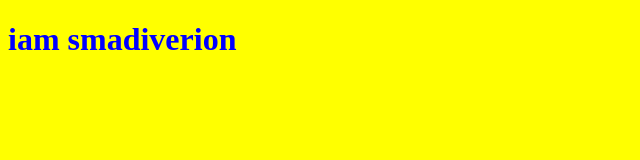
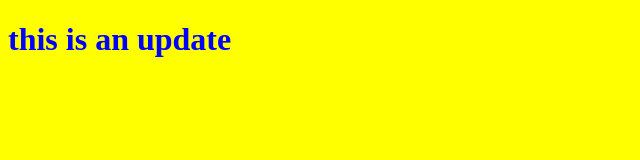
Before and after one commit to smadi515/myproject, a plain HTML site: page index.html in a window 1280 px wide. Shown: the whole page, without its empty margins (0-640 px from the left). Drawn offline with Linux system fonts and the light colour scheme.

Commit message:
editng html file

```diff
--- a/index.html
+++ b/index.html
@@ -7,7 +7,7 @@
     <title>Document</title>
 </head>
 <body>
-    <h1>iam smadiverion</h1>
+    <h1>this is an update</h1>
     <script src="app.js"></script>
     </body>
 </body>
```
